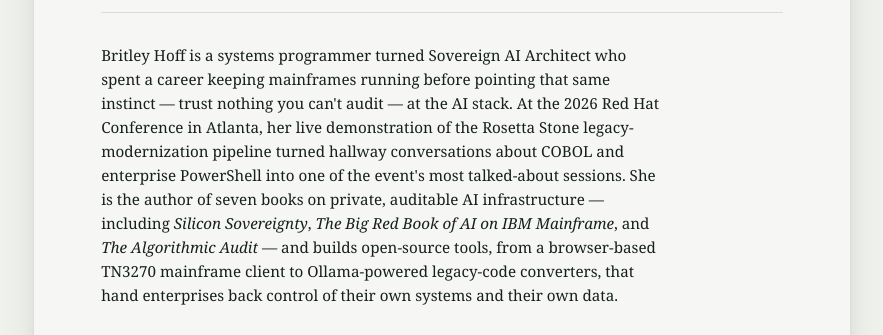
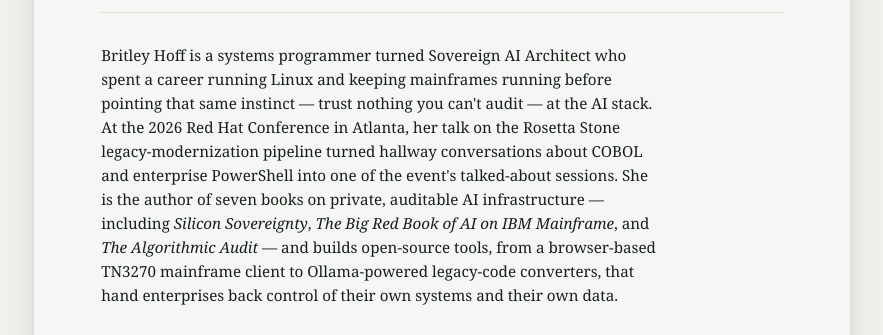
Before and after one commit to wren-creator/speaking, a plain HTML site: page index.html in a window 1280 px wide. Shown: the part 463-798 px from the top of the page, without its empty margins (198-1081 px from the left). Drawn offline with Linux system fonts and the light colour scheme.

Commit message:
docs: update bio copy — Linux background, talk framing
Co-Authored-By: Claude Sonnet 5 <noreply@anthropic.com>

```diff
--- a/index.html
+++ b/index.html
@@ -323,10 +323,10 @@
   <hr class="rule">
 
   <p class="bio">
-    Britley Hoff is a systems programmer turned Sovereign AI Architect who spent a career keeping mainframes
+    Britley Hoff is a systems programmer turned Sovereign AI Architect who spent a career running Linux and keeping mainframes
     running before pointing that same instinct — trust nothing you can't audit — at the AI stack. At the 2026 Red Hat Conference in Atlanta,
-    her live demonstration of the Rosetta Stone legacy-modernization pipeline turned hallway conversations about COBOL and enterprise PowerShell
-    into one of the event's most talked-about sessions. She is the author of seven books on private, auditable AI infrastructure — including
+    her talk on the Rosetta Stone legacy-modernization pipeline turned hallway conversations about COBOL and enterprise PowerShell
+    into one of the event's talked-about sessions. She is the author of seven books on private, auditable AI infrastructure — including
     <em>Silicon Sovereignty</em>, <em>The Big Red Book of AI on IBM Mainframe</em>, and <em>The Algorithmic Audit</em> — and builds open-source
     tools, from a browser-based TN3270 mainframe client to Ollama-powered legacy-code converters, that hand enterprises back control of their
     own systems and their own data.
```
